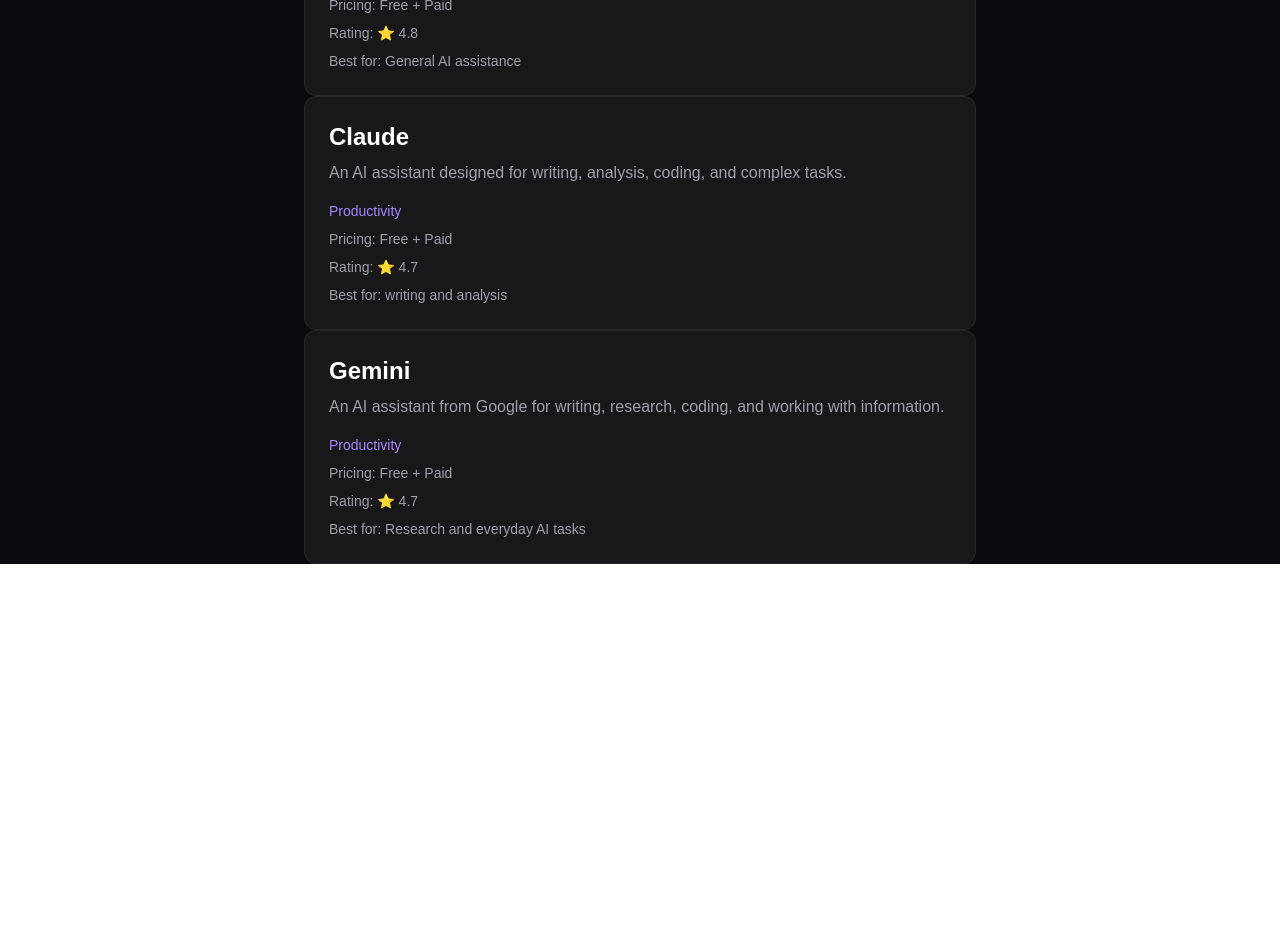
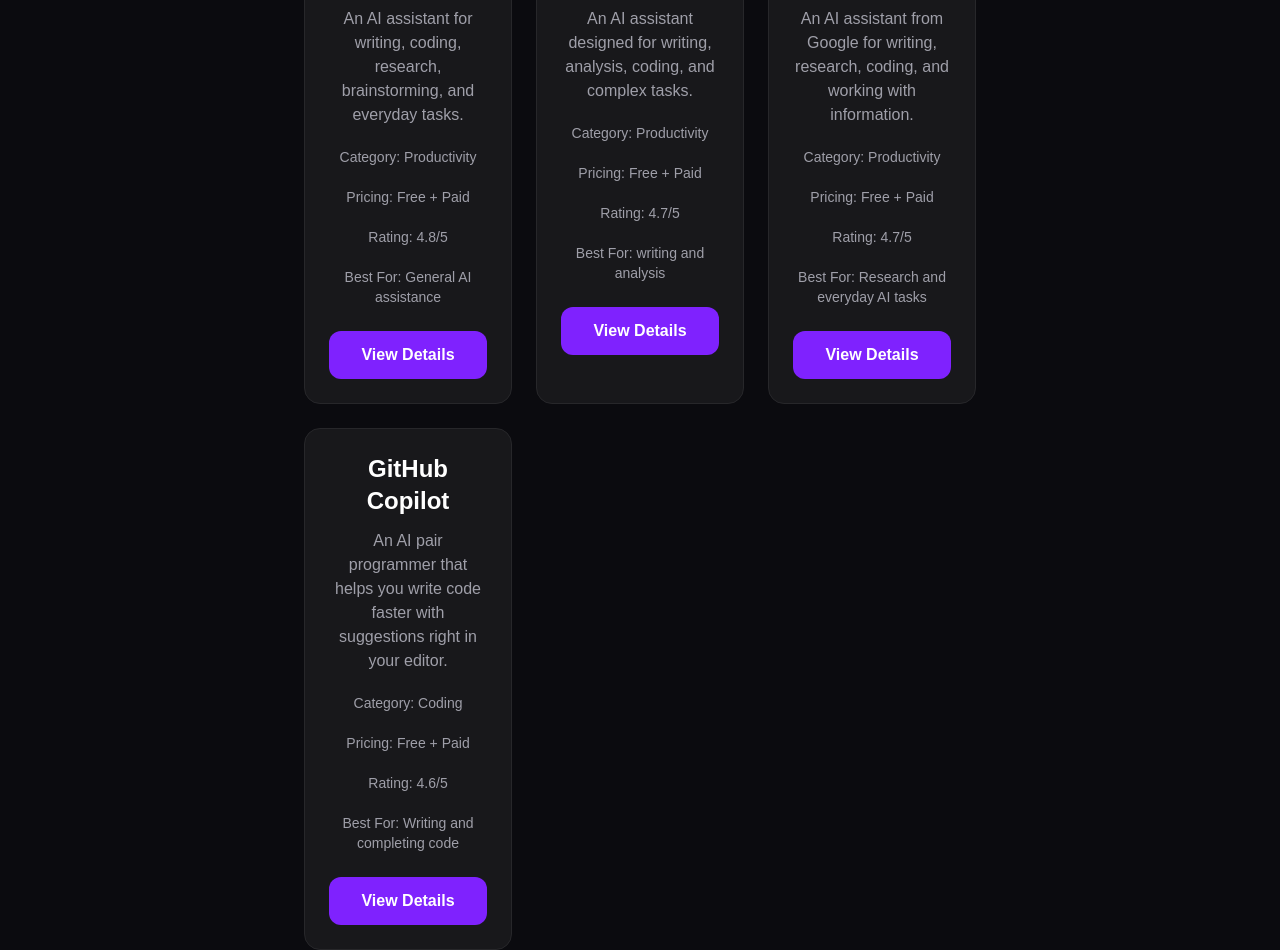
Before and after one commit to vikash-ai-dev/AIReviewHub, a Next.js app: page / in a window 1280 px wide. Shown: the part 520-1470 px from the top of the page. Before the commit the page ends 1084 px from the top, so only its background shows below. Built offline with nearby package versions, Linux system fonts and the light colour scheme.

Commit message:
improving searchTag

```diff
--- a/src/app/data/tools.js
+++ b/src/app/data/tools.js
@@ -7,16 +7,16 @@
     pricing: "Free + Paid",
     rating: 4.8,
     bestFor: "General AI assistance",
-    slug:"chatgpt",
+    slug: "chatgpt",
   },
   {
-    name:"Claude",
-    description:"An AI assistant designed for writing, analysis, coding, and complex tasks.",
-    category:"Productivity",
-    pricing:"Free + Paid",
-    rating:4.7,
-    bestFor:"writing and analysis",
-    slug:"claude",
+    name: "Claude",
+    description: "An AI assistant designed for writing, analysis, coding, and complex tasks.",
+    category: "Productivity",
+    pricing: "Free + Paid",
+    rating: 4.7,
+    bestFor: "writing and analysis",
+    slug: "claude",
   },
   {
     name: "Gemini",
@@ -26,7 +26,16 @@
     pricing: "Free + Paid",
     rating: 4.7,
     bestFor: "Research and everyday AI tasks",
-  slug:"gemini",
+    slug: "gemini",
+  },
+  {
+    name: "GitHub Copilot",
+    description: "An AI pair programmer that helps you write code faster with suggestions right in your editor.",
+    category: "Coding",
+    pricing: "Free + Paid",
+    rating: 4.6,
+    bestFor: "Writing and completing code",
+    slug: "github-copilot",
   },
 ];
 
--- a/src/app/page.js
+++ b/src/app/page.js
@@ -2,16 +2,23 @@
 
 import { useState } from "react";
 import Navbar from "./components/Navbar";
+import ToolCard from "./components/ToolCard";
 import tools from "./data/tools";
 export default function Home() {
   const [searchQuery, setSearchQuery] = useState("");
-
   const [filteredTools, setFilteredTools] = useState(tools);
+  const [selectedCategory,setSelectedCategory] =
+  useState("");
 
 
   const handleSearch = () => {
+    if (searchQuery.trim()===""){
+      setFilteredTools(tools);
+      return;
+    }
+
     const results = tools.filter((tool) =>
-      tool.name.toLocaleLowerCase().includes(searchQuery.toLocaleLowerCase())
+      tool.name.toLowerCase().includes(searchQuery.toLowerCase()) || tool.description.toLowerCase().includes(searchQuery.toLowerCase()) || tool.bestFor.toLowerCase().includes(searchQuery.toLowerCase())
     );
     setFilteredTools(results);
   };
@@ -45,6 +52,11 @@
               className="flex-1 rounded-xl border border-zinc-800 bg-zinc-900 px-5 py-4 text-white outline-none placeholder:text-zinc-500 focus:border-violet-500"
               value={searchQuery}
               onChange={(e) => setSearchQuery(e.target.value)}
+              onKeyDown={(e)=>{
+                if (e.key === "Enter"){
+                  handleSearch();
+                }
+              }}
             />
 
             <button
@@ -54,31 +66,13 @@
             </button>
 
           </div>
+          <h2 className="mb-6 mt-5 w-full max-w-6xl text-2xl font-bold">
+            Search Results
+          </h2>
 
-          <div className="mt-10 w-full max-w-2xl text-left">
-            {filteredTools.map((tool) => (
-              <div key={tool.slug} className="rounded-xl border border-zinc-800 bg-zinc-900 p-6">
-                <h2 className="text-2xl font-bold">{tool.name}</h2>
-
-                <p className="mt-2 text-zinc-400">
-                  {tool.description}
-                </p>
-
-                <p className="mt-4 text-sm text-violet-400">
-                  {tool.category}
-                </p>
-                <p className="mt-2 text-sm text-zinc-400">
-                  Pricing: {tool.pricing}
-                </p>
-
-                <p className="mt-2 text-sm text-zinc-400">
-                  Rating: ⭐ {tool.rating}
-                </p>
-
-                <p className="mt-2 text-sm text-zinc-400">
-                  Best for: {tool.bestFor}
-                </p>
-              </div>
+          <div className="mt-10 grid w-full max-w-2xl gap-6 md:grid-cols-2 lg:grid-cols-3">
+            {filteredTools.map((tool) =>(
+              <ToolCard key={tool.slug} tool={tool}/>
             ))}
             {filteredTools.length === 0 && (
               <p className="text-center text-zinc-400">
--- a/src/app/tools/page.js
+++ b/src/app/tools/page.js
@@ -4,7 +4,21 @@
 import tools from "../data/tools";
 import ToolCard from "../components/ToolCard";
 export default function Tools() {
+
     const [search, setSearch] = useState("");
+    const [selectedCategory, setSelectedCategory] = useState("");
+    const filteredTools = tools.filter((tool) => {
+        const matchesCategory =
+            selectedCategory === "" || tool.category === selectedCategory;
+
+        const matchesSearch =
+            search.trim() === "" ||
+            tool.name.toLowerCase().includes(search.toLowerCase()) ||
+            tool.description.toLowerCase().includes(search.toLowerCase()) ||
+            tool.bestFor.toLowerCase().includes(search.toLowerCase());
+
+        return matchesCategory && matchesSearch;
+    });
 
     return (
         <main className="min-h-screen bg-[#0B0B0F] px-6 py-12 text-white">
@@ -26,7 +40,7 @@
                         placeholder="Search for an AI tool"
                         value={search}
 
-                        onChange={(e)=> setSearch(e.target.value)}>
+                        onChange={(e) => setSearch(e.target.value)}>
 
                     </input>
 
@@ -37,12 +51,20 @@
                     <h2 className="text-2xl font-bold">Explore by Category</h2>
 
                     <div className="mt-6 flex flex-wrap gap-3">
+                        <button
+                            onClick={() => setSelectedCategory("")}
+                            className="rounded-full border border-zinc-800 bg-zinc-900 px-5 py-3 text-sm font-medium text-zinc-300 transition hover:border-violet-500 hover:text-white">
+                            All
+                        </button>
                         <button className="rounded-full border border-zinc-800 bg-zinc-900 px-5 py-3 text-sm font-medium text-zinc-300 transition hover:border-violet-500 hover:text-white">Writing</button>
                         <button className="rounded-full border border-zinc-800 bg-zinc-900 px-5 py-3 text-sm font-medium text-zinc-300 transition hover:border-violet-500 hover:text-white">Image Generation</button>
                         <button className="rounded-full border border-zinc-800 bg-zinc-900 px-5 py-3 text-sm font-medium text-zinc-300 transition hover:border-violet-500 hover:text-white">Video</button>
                         <button className="rounded-full border border-zinc-800 bg-zinc-900 px-5 py-3 text-sm font-medium text-zinc-300 transition hover:border-violet-500 hover:text-white">Coding</button>
                         <button className="rounded-full border border-zinc-800 bg-zinc-900 px-5 py-3 text-sm font-medium text-zinc-300 transition hover:border-violet-500 hover:text-white">Audio</button>
-                        <button className="rounded-full border border-zinc-800 bg-zinc-900 px-5 py-3 text-sm font-medium text-zinc-300 transition hover:border-violet-500 hover:text-white">Productivity</button>
+                        <button
+                            onClick={() => setSelectedCategory("Productivity")}
+
+                            className="rounded-full border border-zinc-800 bg-zinc-900 px-5 py-3 text-sm font-medium text-zinc-300 transition hover:border-violet-500 hover:text-white">Productivity</button>
                     </div>
                 </section>
                 <section className="mt-16">
@@ -51,7 +73,7 @@
                     </h2>
                     <div className="mt-6 grid gap-6 md:grid-cols-2 lg:grid-cols-3">
 
-                        {tools.map((tool) => (
+                        {filteredTools.map((tool) => (
                             <ToolCard key={tool.name} tool={tool} />
                         ))}
 
```
Lines whose indentation alone changed are shown as unchanged.
